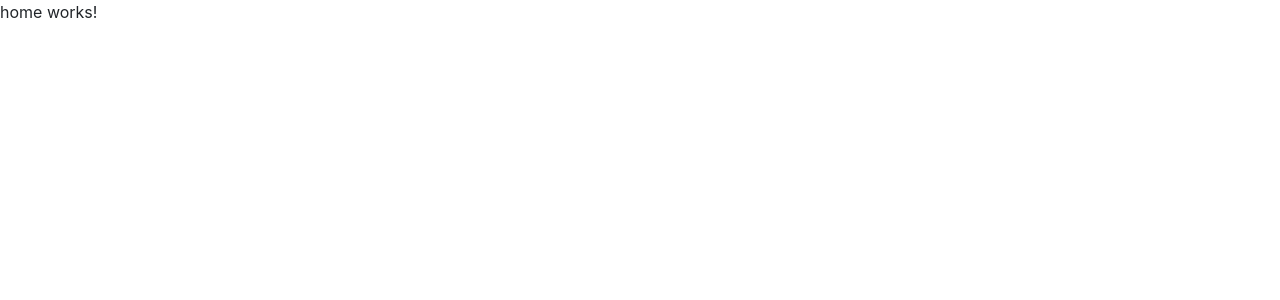
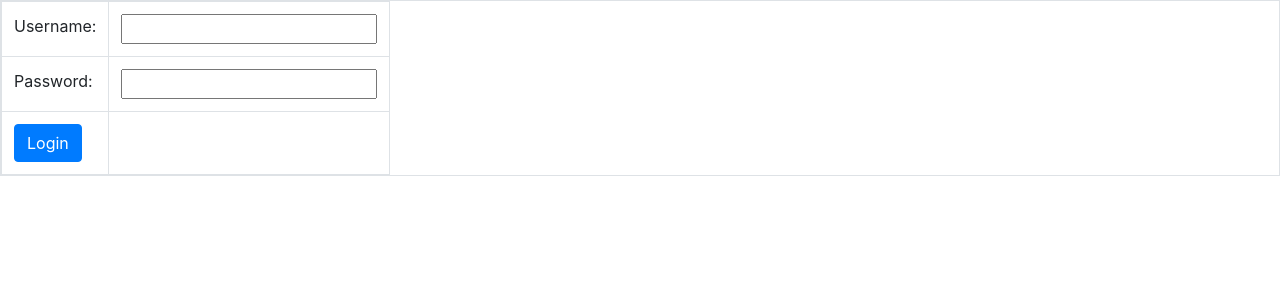
Before and after one commit to chrissc6/prs-client-solution, an Angular app: page /login in a window 1280 px wide. Shown: the top 300 px of the page. Built offline with nearby package versions, Linux system fonts and the light colour scheme.

Commit message:
added login updated

```diff
--- a/src/app/app-routing.module.ts
+++ b/src/app/app-routing.module.ts
@@ -10,6 +10,7 @@ import { UserListComponent } from './user/user-list/user-list.component';
 import { UserDetailComponent } from './user/user-detail/user-detail.component';
 import { UserCreateComponent } from './user/user-create/user-create.component';
 import { UserEditComponent } from './user/user-edit/user-edit.component';
+import{LoginComponent} from './user/login/login.component';
 
 const routes: Routes = [
   {path: '', redirectTo: '/home', pathMatch: 'full'}, //1st route always
@@ -19,6 +20,7 @@ const routes: Routes = [
   {path: 'user/detail/:id', component: UserDetailComponent}, //id needed
   {path: 'user/create', component: UserCreateComponent},
   {path: 'user/edit/:id', component: UserEditComponent}, //id needed
+  {path: 'login', component: LoginComponent},
 
   //home and about
   {path: 'home', component: HomeComponent},
--- a/src/app/user/login/login.component.html
+++ b/src/app/user/login/login.component.html
@@ -1,3 +1,22 @@
-<p>
-  login works!
-</p>
+<div>
+  <table class="table table-hover table-bordered table-responsive">
+    <tr>
+      <td>Username: </td>
+      <td>
+        <input [(ngModel)]="username" type="text">
+      </td>
+    </tr>
+    <tr>
+      <td>Password: </td>
+      <td>
+        <input [(ngModel)]="password" type="password">
+      </td>
+    </tr>
+    <tr>
+      <td>
+        <button (click)="login()" class="btn btn-primary">Login</button>
+      </td>
+      <td>&nbsp;</td>
+    </tr>
+  </table>
+</div>
--- a/src/app/user/login/login.component.ts
+++ b/src/app/user/login/login.component.ts
@@ -1,4 +1,8 @@
 import { Component, OnInit } from '@angular/core';
+
+import {UserService} from '../user.service';
+import {User} from '../user.class';
+import {Router} from '@angular/router';
 
 @Component({
   selector: 'app-login',
@@ -7,7 +11,24 @@ import { Component, OnInit } from '@angular/core';
 })
 export class LoginComponent implements OnInit {
 
-  constructor() { }
+  user: User;
+  username: string = "";
+  password: string = "";
+
+  login():void{
+    this.usersrvc.login(this.username, this.password)
+    .subscribe(
+      respond => {
+        console.log("Login Successful!", respond);
+        this.router.navigateByUrl("/home");
+      },
+      err => {
+        console.log("Login Failed - Username/Password combination not found", err);
+      }
+    )
+  }
+
+  constructor(private usersrvc: UserService, private router: Router) { }
 
   ngOnInit() {
   }
--- a/src/app/user/user.service.ts
+++ b/src/app/user/user.service.ts
@@ -27,7 +27,7 @@ export class UserService {
     return this.http.delete(`${url}/users/${user.id}`) as Observable<any>;
   }
   login(username:string, password:string): Observable<User>{
-    return this.http.get(`${url}/users/auth/{username}/{password}`) as Observable<User>;
+    return this.http.get(`${url}/users/auth/${username}/${password}`) as Observable<User>;
   }
 
   constructor(private http: HttpClient) { }
```
